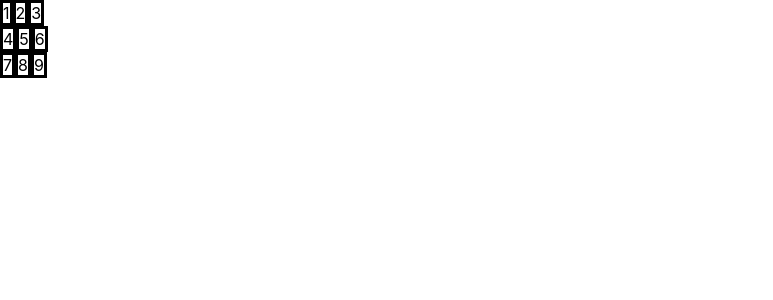
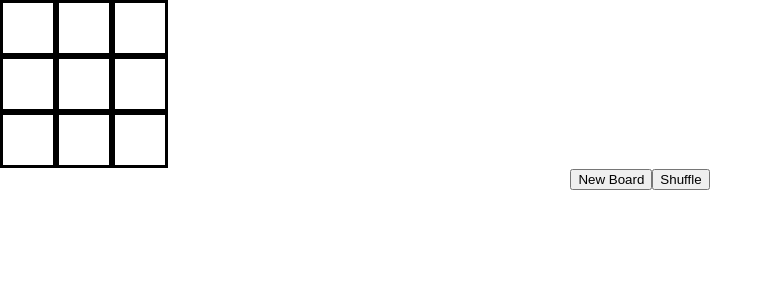
Before and after one commit to zelf0/color-sorter, a React (Create React App) app: page / in a window 1280 px wide. Shown: the top 300 px of the page, without its empty margins (0-773 px from the left). Built offline with nearby package versions, Linux system fonts and the light colour scheme.

Commit message:
create color board

```diff
--- a/src/App.css
+++ b/src/App.css
@@ -8,39 +8,6 @@
 
 .tile {
   border: 3px solid black;
+  width: 50px;
+  height: 50px;
 }
-
-.App-logo {
-  height: 40vmin;
-  pointer-events: none;
-}
-
-@media (prefers-reduced-motion: no-preference) {
-  .App-logo {
-    animation: App-logo-spin infinite 20s linear;
-  }
-}
-
-.App-header {
-  background-color: #282c34;
-  min-height: 100vh;
-  display: flex;
-  flex-direction: column;
-  align-items: center;
-  justify-content: center;
-  font-size: calc(10px + 2vmin);
-  color: white;
-}
-
-.App-link {
-  color: #61dafb;
-}
-
-@keyframes App-logo-spin {
-  from {
-    transform: rotate(0deg);
-  }
-  to {
-    transform: rotate(360deg);
-  }
-}
--- a/src/App.js
+++ b/src/App.js
@@ -1,16 +1,93 @@
 // import react from 'react';
 import './App.css';
 import Board from './components/Board'
-// import { useState } from 'react'
+import { useState } from 'react'
 
 function App() {
 
-  //const [board, setBoard] = useState([[1, 2, 3], [4, 5, 6], [7, 8, 9]]);
-  const board = [[1, 2, 3], [4, 5, 6], [7, 8, 9]]
+  const [board, setBoard] = useState([[1, 2, 3], [4, 5, 6], [7, 8, 9]]);
+  const [height, setHeight] = useState(10);
+  const [width, setWidth] = useState(10);
+
+  function Color(red, green, blue) {
+      this.red = red;
+      this.green = green;
+      this.blue = blue;
+    }
+
+
+  function createNewBoard() {
+    let newBoard = [];
+    for (let i = 0; i < height; i++) {
+      let row = [];
+      for (let j = 0; j < width; j++) {
+        row.push({})
+      }
+      newBoard.push(row)
+    }
+
+
+    randomColor(newBoard[0][0]);
+    randomColor(newBoard[0][width - 1]);
+    randomColor(newBoard[height - 1][0]);
+    randomColor(newBoard[height - 1][width - 1]);
+    //fill in left and right columns
+    for (let i = 1; i < height - 1; i++) {
+        newBoard[i][0].target = newBoard[i][0].value = gradientColor(newBoard[0][0], newBoard[height - 1][0], height, i);
+        newBoard[i][width - 1].target = newBoard[i][width - 1].value = gradientColor(newBoard[0][width - 1], newBoard[height - 1][width - 1], height, i);
+    }
+    // fill in rows
+    for (let row = 0; row < height; row++) {
+      for (let column = 1; column < height - 1; column++) {
+        newBoard[row][column].target = newBoard[row][column].value = gradientColor(newBoard[row][0], newBoard[row][width - 1], width, column);
+      }
+    }
+    setBoard(newBoard);
+
+  }
+
+  function randomColor(tile) {
+    // return {red: Math.floor(Math.random() * 255),
+    //   green: Math.floor(Math.random() * 255),
+    //   blue: Math.floor(Math.random() * 255)}
+    tile.target = tile.value = new Color(Math.floor(Math.random() * 255), Math.floor(Math.random() * 255), Math.floor(Math.random() * 255))
+  }
+
+  function gradientColor(x, y, length, idx) {
+    // return {
+    //   red: x.red + idx * ((y.red - x.red) / (length - 1)),
+    //   green:x.green + idx * ((y.green - x.green) / (length - 1)),
+    //   blue:x.blue + idx * ((y.blue - x.blue) / (length - 1))
+    // }
+    return new Color(x.value.red + idx * ((y.value.red - x.value.red) / (length - 1)), x.value.green + idx * ((y.value.green - x.value.green) / (length - 1)), x.value.blue + idx * ((y.value.blue - x.value.blue) / (length - 1)))
+  }
+
+  function shuffle() {
+    for (let i = 0; i < 10; i++) {
+      let newBoard = board;
+      let a = newBoard[Math.floor(Math.random() * height)][Math.floor(Math.random() * width)].value
+      let b = newBoard[Math.floor(Math.random() * height)][Math.floor(Math.random() * width)].value
+
+      setBoard(swap(a, b, newBoard))
+    }
+  }
+
+
+
+
+
+  function swap(x, y, brd) {
+    let temp = x;
+    x = y;
+    y = temp;
+    return brd;
+  }
 
   return (
     <div className="App">
         <Board board = {board}/>
+        <button onClick = {createNewBoard}> New Board </button>
+        <button onClick = {shuffle}> Shuffle </button>
     </div>
   );
 }
--- a/src/components/Board.js
+++ b/src/components/Board.js
@@ -1,4 +1,5 @@
 import React from 'react';
+import Tile from './Tile';
 
 const Board = ({board}) => {
   return <div>
@@ -6,9 +7,10 @@ const Board = ({board}) => {
         <div className = "row" key = {`row-${i}`}>
         {row.map((tile, j) =>
 
-                <div className = "tile" key = {`tile-${i}-${j}`}>
-                    {tile}
-                </div>
+                // <div style = {{backgroundColor: `rgb(${tile.red}, ${tile.green}, ${tile.blue})`}} className = "tile" key = {`tile-${i}-${j}`}>
+                //     {/* {`rgb(${tile.red}, ${tile.green}, ${tile.blue})`} */}
+                // </div>
+                <Tile target = {`rgb(${tile?.target?.red}, ${tile?.target?.green}, ${tile?.target?.blue})`} color = {`rgb(${tile?.value?.red}, ${tile?.value?.green}, ${tile?.value?.blue})`} key = {`tile-${i}-${j}`}/>
         )}
         </div>
     )}
--- /dev/null
+++ b/src/components/Tile.js
@@ -0,0 +1,8 @@
+import React from 'react';
+
+const Tile = ({color, target}) => {
+  return <div style = {{backgroundColor: color}} className = "tile">
+
+</div>};
+
+export default Tile;
```
